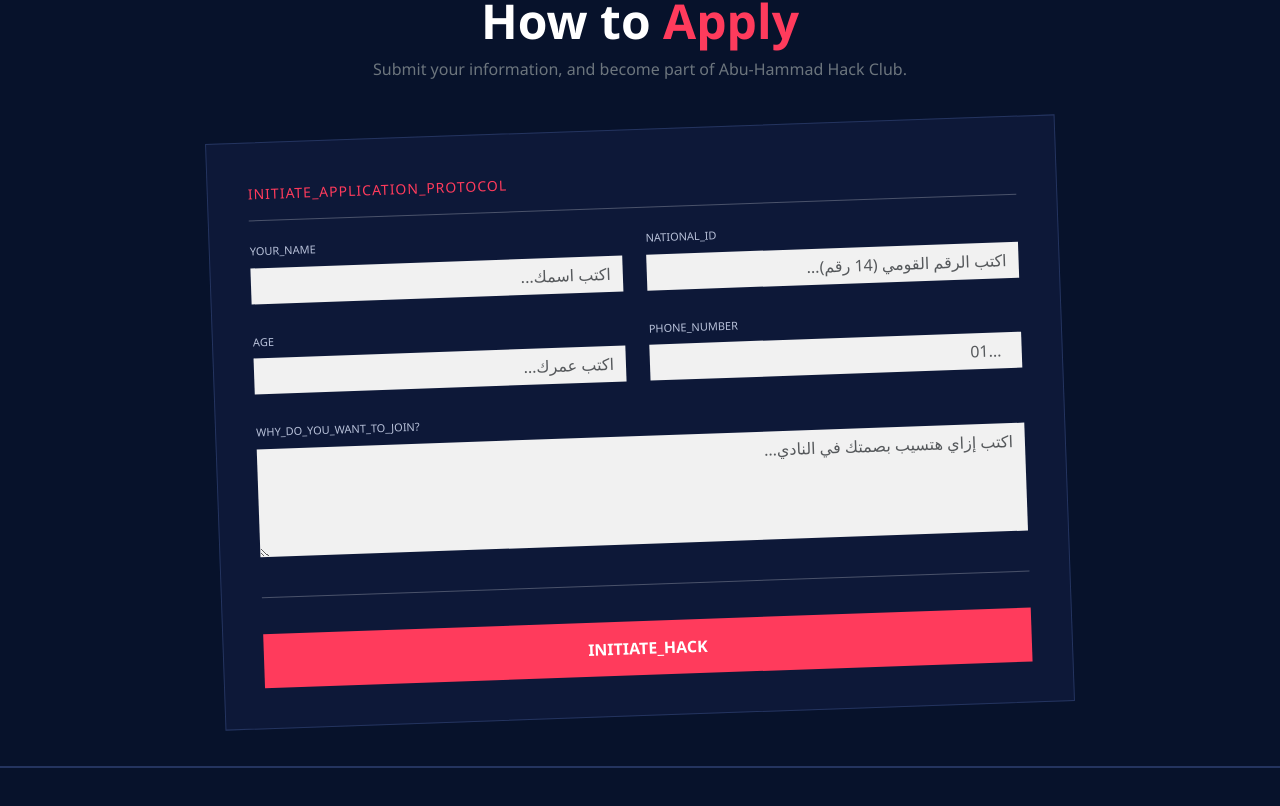
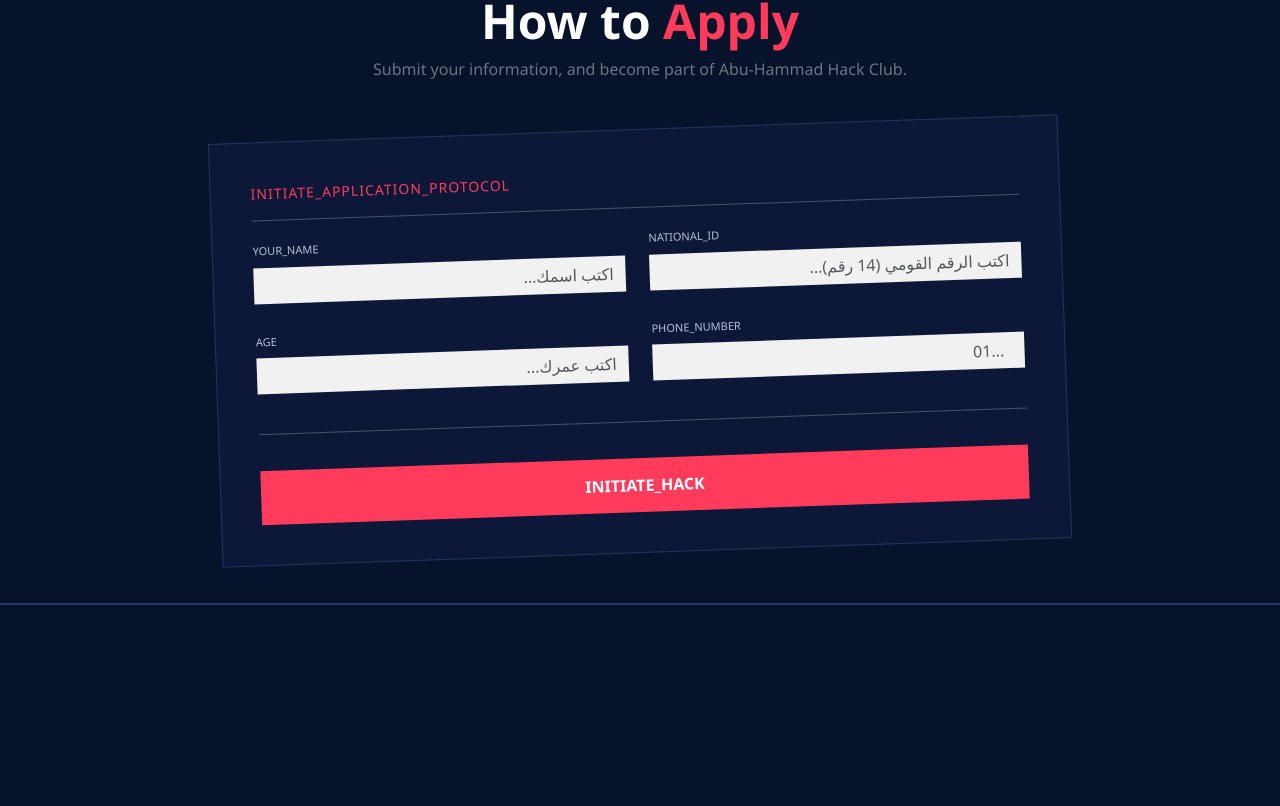
Before and after one commit to Noran-Fawzy/hack-club, a React (Vite) app: page / in a window 1280 px wide. Shown: the part 2935-3741 px from the top of the page. Built offline with nearby package versions, Linux system fonts and the light colour scheme.

Commit message:
Update application form

```diff
--- a/src/components/Form/form.jsx
+++ b/src/components/Form/form.jsx
@@ -129,21 +129,6 @@
                 </div>
 
                 <div className="col-12">
-                  <label className="form-label custom-label">
-                      WHY_DO_YOU_WANT_TO_JOIN?
-                  </label>
-
-                  <textarea
-                    rows="4"
-                    className="form-control custom-input"
-                    placeholder="اكتب إزاي هتسيب بصمتك في النادي..."
-                    value={whyJoin}
-                    onChange={(e) => setWhyJoin(e.target.value)}
-                    required
-                  />
-                </div>
-
-                <div className="col-12">
                   <hr className="mt-3" />
 
                   <button
```
